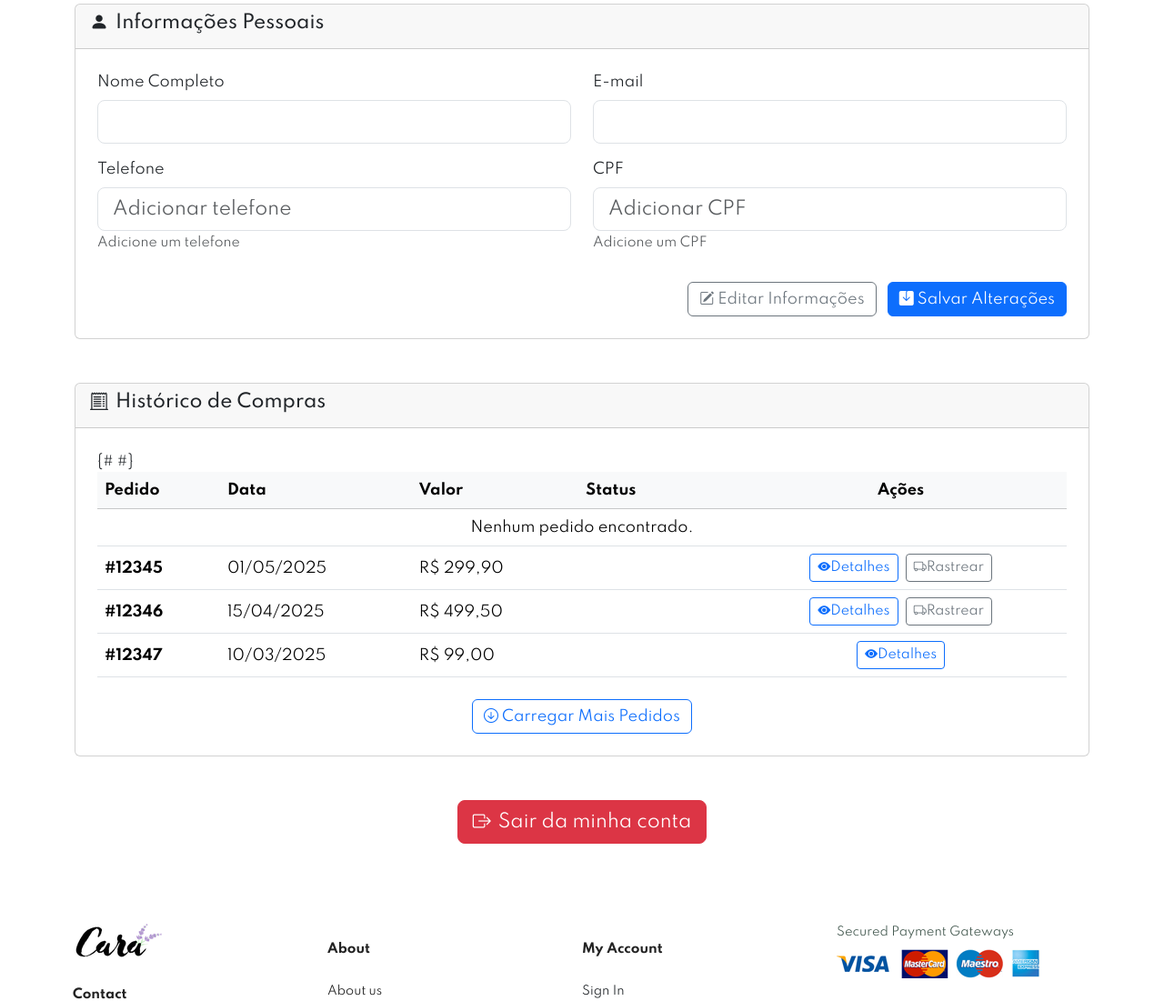
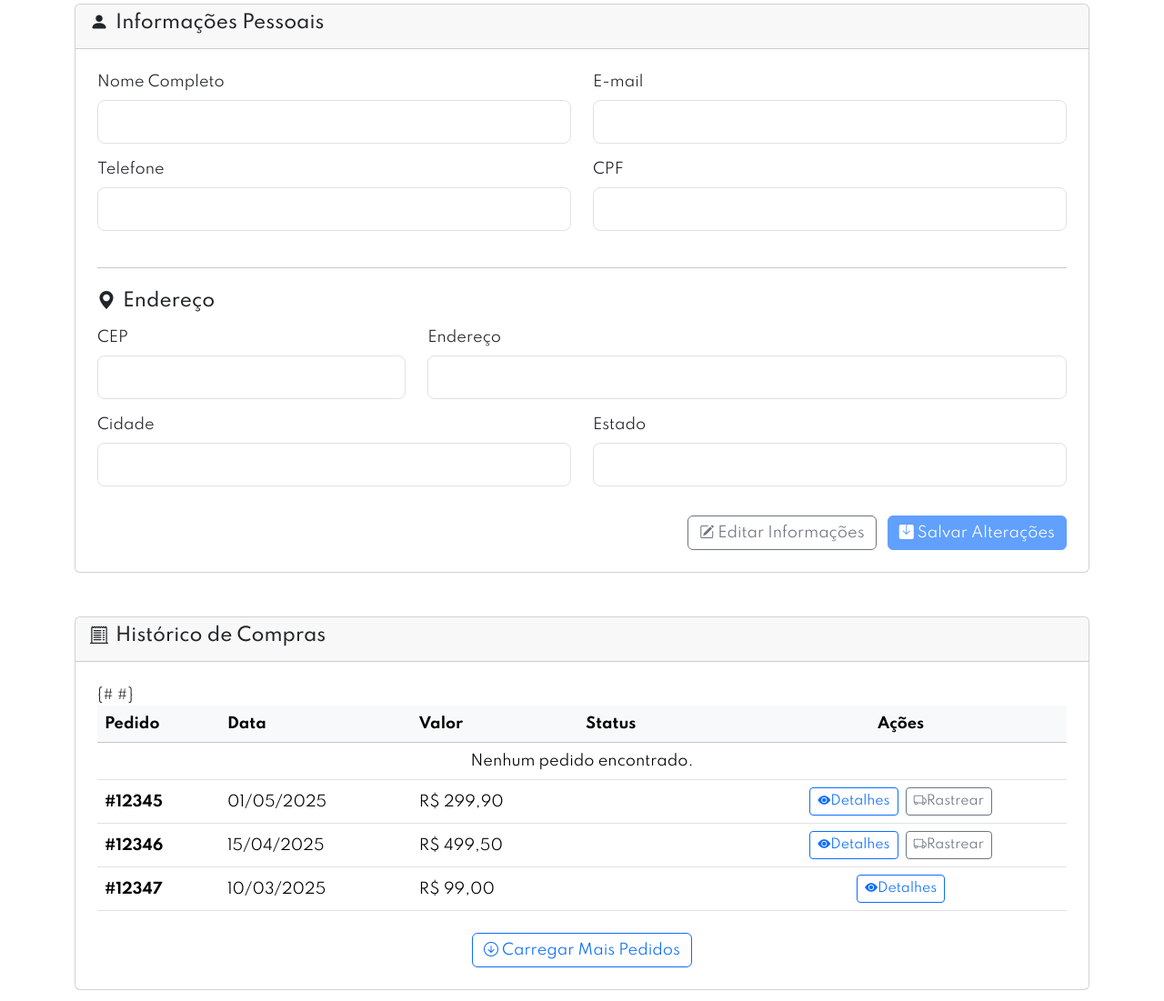
Before and after one commit to MatheusChiconi/djangoShop, a Django app: template templates/contas/account-page.html in a window 1280 px wide. Shown: the part 198-1299 px from the top of the page at 91% size. Run offline with Django 5.2, Linux system fonts and the light colour scheme; the template is opened without the code that fills it: values that come from a table or form of the project are taken from there, others are empty; some libraries are stand-ins or nearby versions.

Commit message:
Add user address fields and update account management functionality
- Extended the custom user model with additional fields: cep, endereco, cidade, estado, and data_nascimento.
- Implemented a UserUpdateForm for updating user information.
- Enhanced the account page to allow users to edit their details.
- Added JavaScript functionality to enable editing of user information on the account page.

```diff
--- /dev/null
+++ b/contas/forms.py
@@ -0,0 +1,57 @@
+from django import forms
+from django.contrib.auth import get_user_model
+
+User = get_user_model()
+
+class UserUpdateForm(forms.ModelForm):
+    class Meta:
+        model = User
+        fields = ['first_name', 'email', 'telefone', 'cpf', 'cep', 'endereco', 'cidade', 'estado']
+        widgets = {
+            'first_name': forms.TextInput(attrs={
+                'class': 'form-control form-control-lg',
+                'type': 'text',
+                'id': 'first_name',
+                'readonly': True
+            }),
+            'email': forms.EmailInput(attrs={
+                'class': 'form-control form-control-lg',
+                'id': 'email',
+                'readonly': True
+            }),
+            'telefone': forms.TextInput(attrs={
+                'class': 'form-control form-control-lg',
+                'type': 'tel',
+                'id': 'telefone',
+                'readonly': True
+            }),
+            'cpf': forms.TextInput(attrs={
+                'class': 'form-control form-control-lg',
+                'type': 'text',
+                'id': 'cpf',
+                'readonly': True
+            }),
+            'cep': forms.TextInput(attrs={
+                'class': 'form-control form-control-lg',
+                'type': 'text',
+                'id': 'cep',
+                'readonly': True
+            }),
+            'endereco': forms.TextInput(attrs={
+                'class': 'form-control form-control-lg',
+                'type': 'text',
+                'id': 'endereco',
+                'readonly': True
+            }),
+            'cidade': forms.TextInput(attrs={
+                'class': 'form-control form-control-lg',
+                'type': 'text',
+                'id': 'cidade',
+                'readonly': True
+            }),
+            'estado': forms.TextInput(attrs={
+                'class': 'form-control form-control-lg',
+                'id': 'estado',
+                'readonly': True
+            }),
+        }
--- a/contas/models.py
+++ b/contas/models.py
@@ -13,6 +13,30 @@
         max_length=14,
         unique=True
     )
+    cep = models.CharField(
+        max_length=10,
+        null=True,
+        blank=True
+    )
+    endereco = models.CharField(
+        max_length=255,
+        null=True,
+        blank=True
+    )
+    cidade = models.CharField(
+        max_length=100,
+        null=True,
+        blank=True
+    )
+    estado = models.CharField(
+        max_length=2,
+        null=True,
+        blank=True
+    )
+    data_nascimento = models.DateField(
+        null=True,
+        blank=True
+    )
 
     def __str__(self):
         return self.email
--- /dev/null
+++ b/static/contas/js/account_page.js
@@ -0,0 +1,24 @@
+document.addEventListener("DOMContentLoaded", function () {
+    const editBtn = document.getElementById("editBtn");
+    const saveBtn = document.getElementById("saveBtn");
+    const inputs = document.querySelectorAll("form input");
+
+    editBtn.addEventListener("click", function () {
+        inputs.forEach(input => {
+            // Mantém email e cpf como somente leitura se quiser
+            if (!["email", "cpf"].includes(input.id)) {
+                input.removeAttribute("readonly");
+            }
+        });
+        saveBtn.disabled = false;
+    });
+});
+
+// Substitui "None" por "Adicione" nos campos de entrada
+document.addEventListener("DOMContentLoaded", function () {
+    document.querySelectorAll('.account-card input').forEach(function(input) {
+        if (input.value === "None") {
+            input.value = "Vazio";
+        }
+    });
+});
--- a/templates/contas/account-page.html
+++ b/templates/contas/account-page.html
@@ -1,71 +1,80 @@
 {% extends 'base.html' %}
 {% load static %}
 
-{# --- Título da página --- #}
 {% block title %}
     Minha Conta
 {% endblock %}
 
-{# --- CSS extra (Bootstrap Icons e CSS customizado) --- #}
 {% block extra_css %}
     <link rel="stylesheet" href="https://cdn.jsdelivr.net/npm/bootstrap-icons@1.11.3/font/bootstrap-icons.min.css">
-    <link rel="stylesheet" href="{% static 'css/account_page.css' %}">
 {% endblock %}
 
-{# --- Conteúdo principal da página --- #}
 {% block content %}
 <div class="container my-4">
-
-    {# --- Título da página --- #}
     <h1 class="mb-4 text-center page-title account-page-title">Minha Conta</h1>
 
-    {# --- Card de informações pessoais do usuário --- #}
     <div class="card account-card mb-5">
         <div class="card-header">
             <h5><i class="bi bi-person-fill me-2"></i>Informações Pessoais</h5>
         </div>
         <div class="card-body p-4">
-            <form>
+            <form method="POST">
+                {% csrf_token %}
                 <div class="row">
                     <div class="col-md-6 mb-3">
-                    <label for="name" class="form-label">Nome Completo</label>
-                    <input type="text" class="form-control form-control-lg" id="username" value="{{ user.username }}" readonly>
-                    {# Exemplo com Django forms: {{ form.name.label_tag }} {{ form.name }} #}
+                        <label class="form-label">Nome Completo</label>
+                        {{ form.first_name }}
                     </div>
                     <div class="col-md-6 mb-3">
-                    <label for="email" class="form-label">E-mail</label>
-                    <input type="email" class="form-control form-control-lg" id="email" value="{{user.email}}" readonly>
+                        <label class="form-label">E-mail</label>
+                        {{ form.email }}
                     </div>
                 </div>
                 <div class="row">
                     <div class="col-md-6 mb-3">
-                        <label for="phone" class="form-label">Telefone</label>
-                        {% if user.phone %}
-                            <input type="tel" class="form-control form-control-lg" id="phone" value="{{ user.telefone }}" readonly>
-                        {% else %}
-                            <input type="tel" class="form-control form-control-lg" id="phone" placeholder="Adicionar telefone" readonly>
-                            <small class="text-muted">Adicione um telefone</small>
-                        {% endif %}
+                        <label class="form-label">Telefone</label>
+                        {{ form.telefone }}
                     </div>
                     <div class="col-md-6 mb-3">
-                        <label for="cpf" class="form-label">CPF</label>
-                        {% if user.cpf %}
-                            <input type="text" class="form-control form-control-lg" id="cpf" value="{{ user.cpf }}" readonly>
-                        {% else %}
-                            <input type="text" class="form-control form-control-lg" id="cpf" placeholder="Adicionar CPF" readonly>
-                            <small class="text-muted">Adicione um CPF</small>
-                        {% endif %}
+                        <label class="form-label">CPF</label>
+                        {{ form.cpf }}
+                    </div>
+                </div>
+                <hr class="my-4">
+                <h5 class="mb-3"><i class="bi bi-geo-alt-fill me-2"></i>Endereço</h5>
+                <div class="row">
+                    <div class="col-md-4 mb-3">
+                        <label class="form-label">CEP</label>
+                        {{ form.cep }}
+                    </div>
+                    <div class="col-md-8 mb-3">
+                        <label class="form-label">Endereço</label>
+                        {{ form.endereco }}
+                    </div>
+                </div>
+                <div class="row">
+                    <div class="col-md-6 mb-3">
+                        <label class="form-label">Cidade</label>
+                        {{ form.cidade }}
+                    </div>
+                    <div class="col-md-6 mb-3">
+                        <label class="form-label">Estado</label>
+                        {{ form.estado }}
                     </div>
                 </div>
                 <div class="text-end mt-3">
-                    <button type="button" class="btn btn-outline-secondary me-2"><i class="bi bi-pencil-square me-1"></i>Editar Informações</button>
-                    <button type="submit" class="btn btn-primary account-btn"><i class="bi bi-save-fill me-1"></i>Salvar Alterações</button>
+                    <button type="button" id="editBtn" class="btn btn-outline-secondary me-2">
+                        <i class="bi bi-pencil-square me-1"></i>Editar Informações
+                    </button>
+                    <button type="submit" id="saveBtn" class="btn btn-primary account-btn" disabled>
+                        <i class="bi bi-save-fill me-1"></i>Salvar Alterações
+                    </button>
                 </div>
             </form>
         </div>
     </div>
 
-    {# --- Card de histórico de compras do usuário --- #}
+    {# Histórico de compras permanece inalterado #}
     <div class="card account-card">
         <div class="card-header">
             <h5><i class="bi bi-receipt-cutoff me-2"></i>Histórico de Compras</h5>
@@ -149,19 +158,18 @@
             </div>
         </div>
     </div>
+
     <div class="text-center my-5">
-        <form action="{% url 'logout' %}" method="POST" style="display: inline;"> {# O formulário envia para a URL de logout via POST #}
-            {% csrf_token %} {# Essencial para segurança em requisições POST no Django #}
+        <form action="{% url 'logout' %}" method="POST" style="display: inline;">
+            {% csrf_token %}
             <button type="submit" class="btn btn-danger btn-lg">
                 <i class="bi bi-box-arrow-right me-2"></i>Sair da minha conta
             </button>
         </form>
     </div>
 </div>
-
 {% endblock %}
 
-{# --- Scripts JS extras (Bootstrap e scripts customizados) --- #}
 {% block extra_js %}
-    <script src="https://cdn.jsdelivr.net/npm/bootstrap@5.3.3/dist/js/bootstrap.bundle.min.js"></script>
+    <script src="{% static 'contas/js/account_page.js' %}"></script>
 {% endblock %}
```
Also changed, not shown: contas/views.py (+24 -8 lines), contas/migrations/0002_usuariocustomizado_cep_usuariocustomizado_cidade_and_more.py (added), db.sqlite3.
